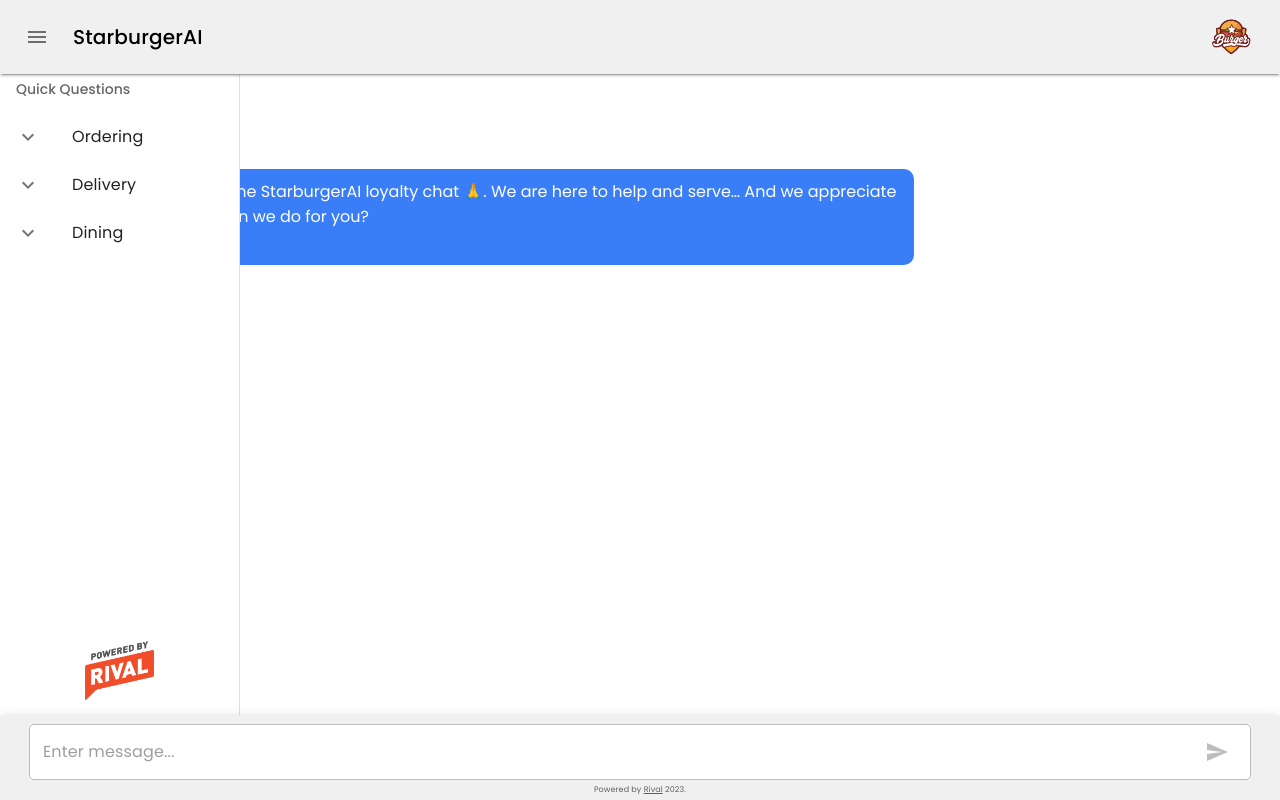
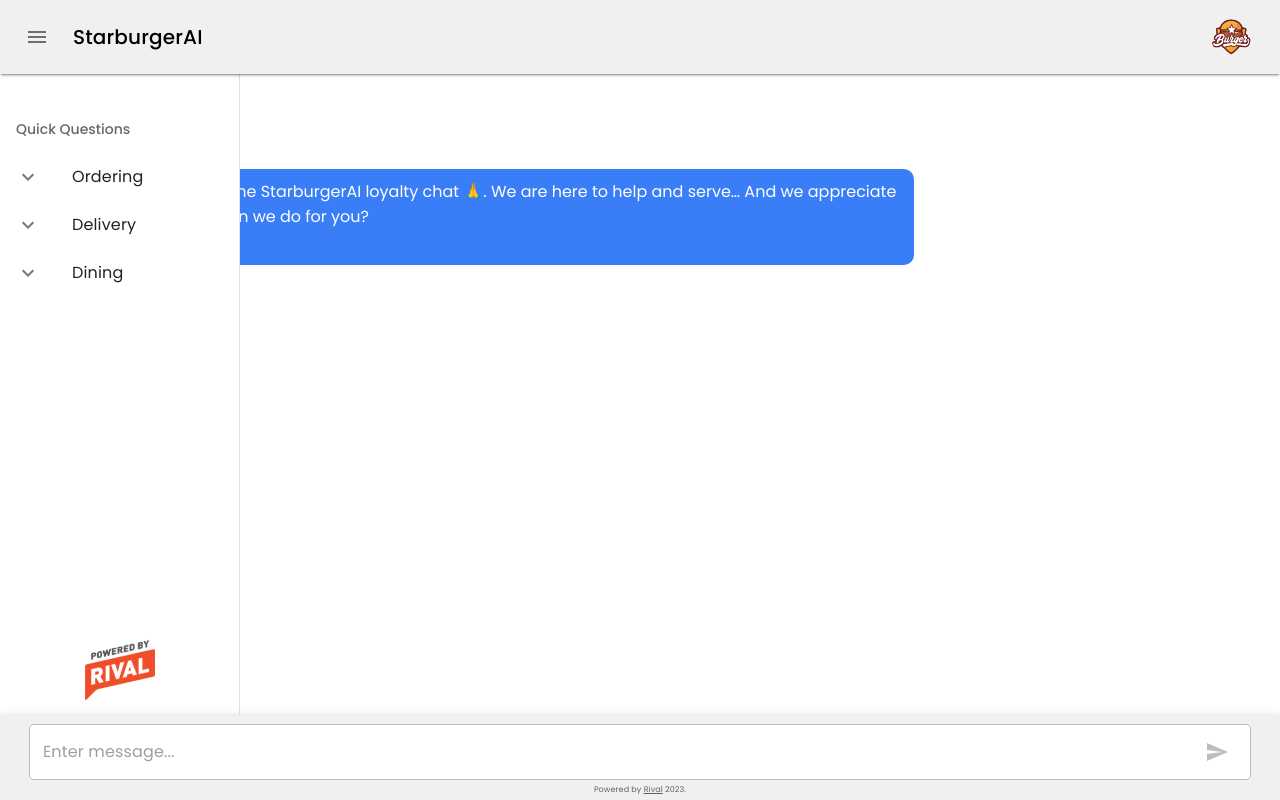
Before and after one commit to Ollstar/domainai, a Next.js app in the folder domainai/: page / in a window 1280 px wide. Both pictures are taken after a click on the button 37 px from the left and 37 px from the top of the page. Built offline with nearby package versions, Linux system fonts and the light colour scheme.

Commit message:
nestedfix

```diff
--- a/domainai/components/NestedList.jsx
+++ b/domainai/components/NestedList.jsx
@@ -135,7 +135,7 @@
       component="nav"
       aria-labelledby="nested-list-subheader"
       subheader={
-        <ListSubheader sx={{ fontFamily: "poppins" }} component="div" id="nested-list-subheader">
+        <ListSubheader sx={{ fontFamily: "poppins", marginTop: 5}} component="div" id="nested-list-subheader">
           Quick Questions
         </ListSubheader>
       }
--- a/domainai/pages/index.js
+++ b/domainai/pages/index.js
@@ -151,6 +151,9 @@
           <Box
         component="img"
         sx={{
+          position: "fixed",
+          bottom: 0,
+          zIndex: +1,
           margin: "85px 85px 100px",
           maxWidth: { xs: drawerWidth-170, md: drawerWidth-170 },
         }}
```
